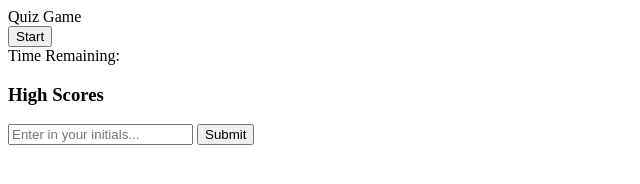
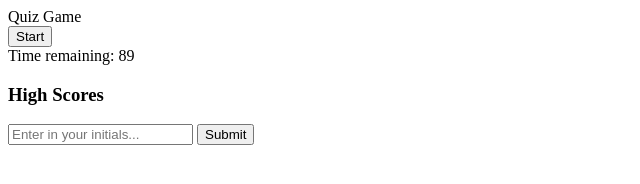
Before and after one commit to clogerie92/CodeQuiz, a plain HTML site: page index.html in a window 1280 px wide. Both pictures are taken after a click on the button "Start". Shown: the full height of the page, 0-640 px from the left. Drawn offline with Linux system fonts and the light colour scheme.

Commit message:
added global variables and startGame function

```diff
--- a/index.html
+++ b/index.html
@@ -10,7 +10,7 @@
 <body>
     <header>
         <div class="title">Quiz Game</div>
-        <button class="start-btn">Start</button>
+        <button id="start-btn">Start</button>
     </header>
 
     <main>
@@ -31,6 +31,6 @@
         </section>
 
     </main>
-    <script src="script.js"></script>
+<script src="script.js"></script>
 </body>
 </html>
--- a/script.js
+++ b/script.js
@@ -2,3 +2,18 @@ var startBtn = document.getElementById("start-btn");
 var timerEl = document.getElementById("timer");
 var questionsDiv = document.getElementById("question");
 var submitBtn = document.getElementById("submit-btn");
+var time = 90;
+var timeInterval;
+
+function startGame() {
+    timeInterval = setInterval(function() {
+        timerEl.textContent = "Time remaining: " + time;
+        time--;
+        if (time === 0) {
+            clearInterval(timeInterval);
+        }
+    }, 1000);
+    console.log("Start button clicked!");
+}
+
+startBtn.addEventListener("click", startGame);
```
